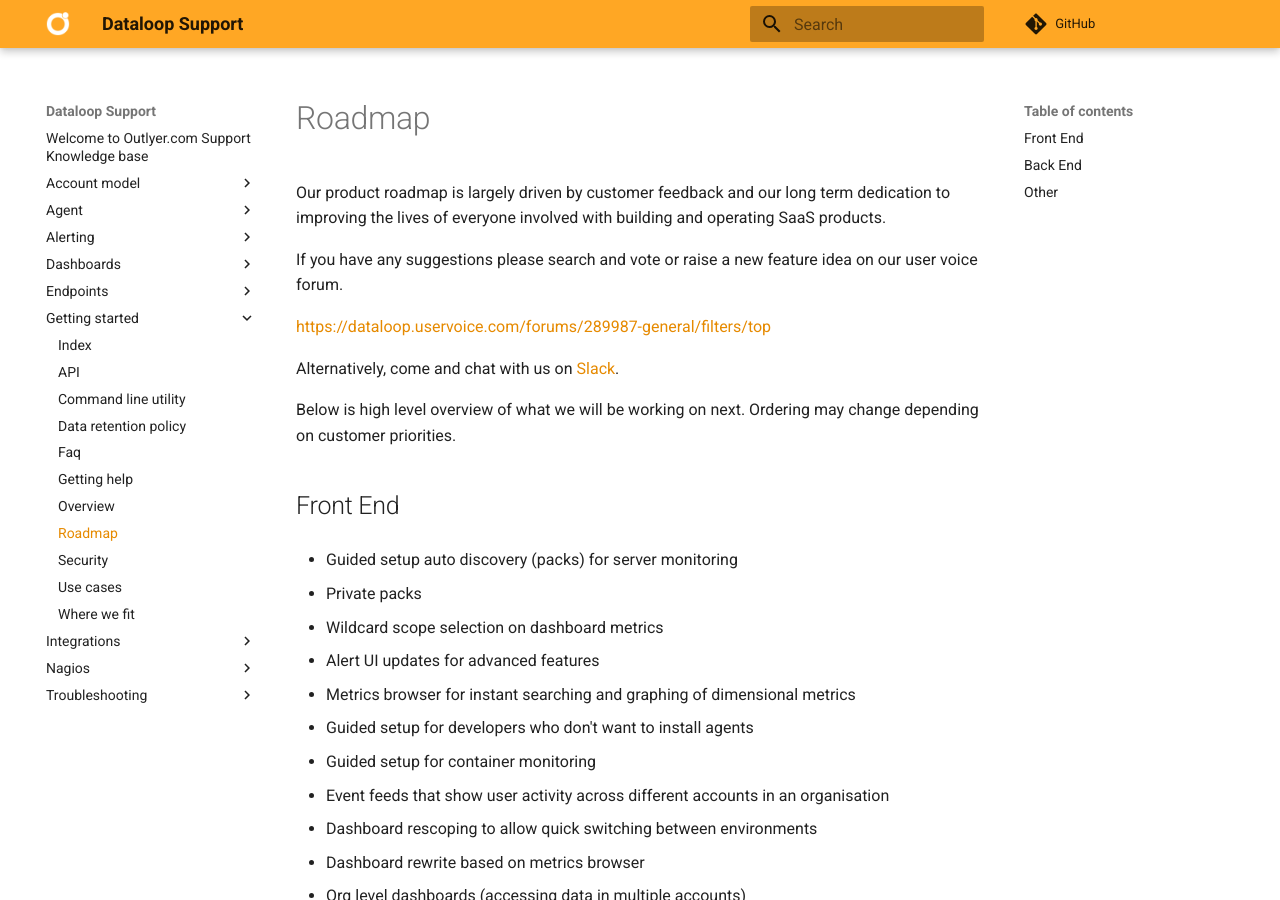
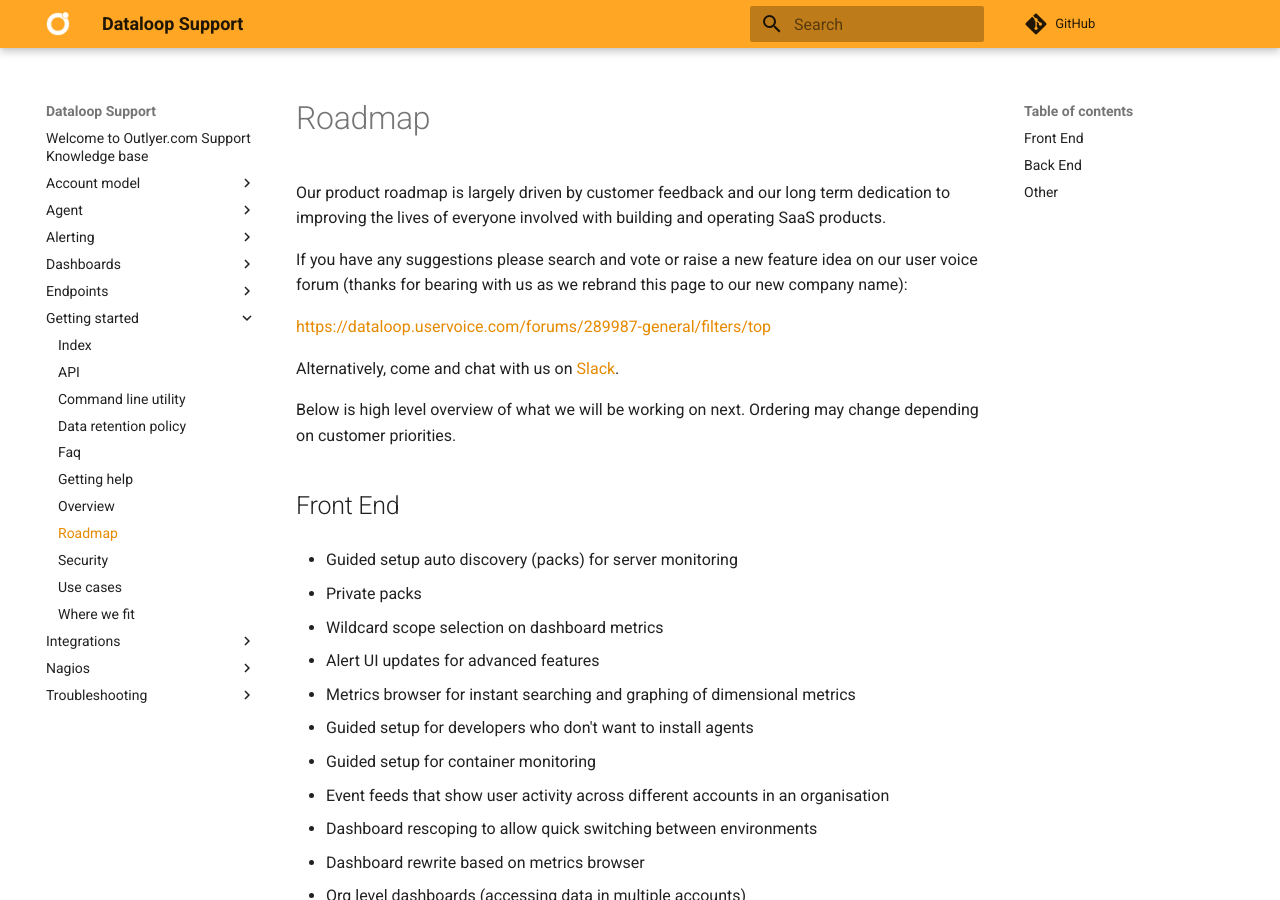
Before and after one commit to dataloop/dataloop-support, an MkDocs documentation site: the page built from docs/getting_started/roadmap.md, in a window 1280 px wide and 900 px high. Built offline with MkDocs 1.6.1 and Material for MkDocs 9.7.7, drawn with Linux system fonts in a browser that asks for light colours; comment, search, counter and statistics services are not loaded.

Commit message:
Does this need a major update?
If so, I'd just remove it until it's accurate.

```diff
--- a/docs/getting_started/roadmap.md
+++ b/docs/getting_started/roadmap.md
@@ -2,7 +2,7 @@
 
 Our product roadmap is largely driven by customer feedback and our long term dedication to improving the lives of everyone involved with building and operating SaaS products.
 
-If you have any suggestions please search and vote or raise a new feature idea on our user voice forum.
+If you have any suggestions please search and vote or raise a new feature idea on our user voice forum (thanks for bearing with us as we rebrand this page to our new company name):
 
 <https://dataloop.uservoice.com/forums/289987-general/filters/top>
 
```
